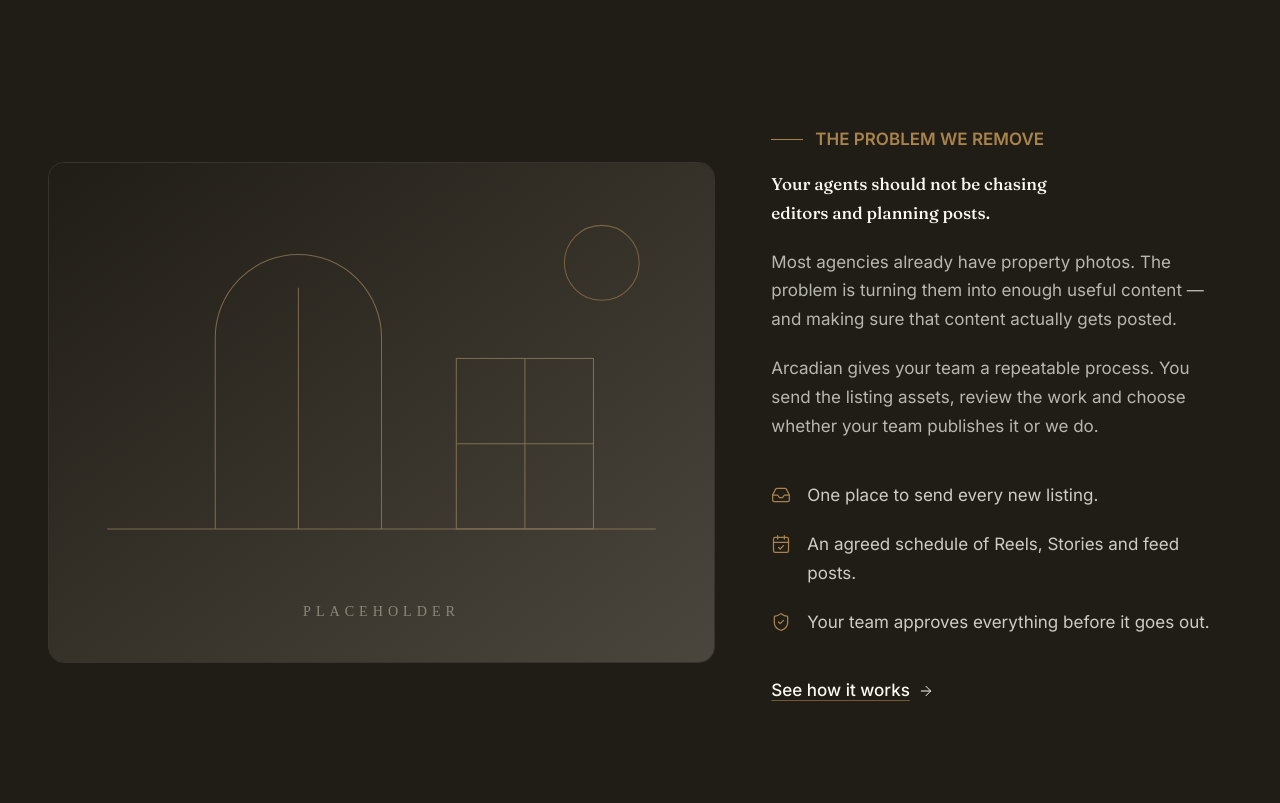
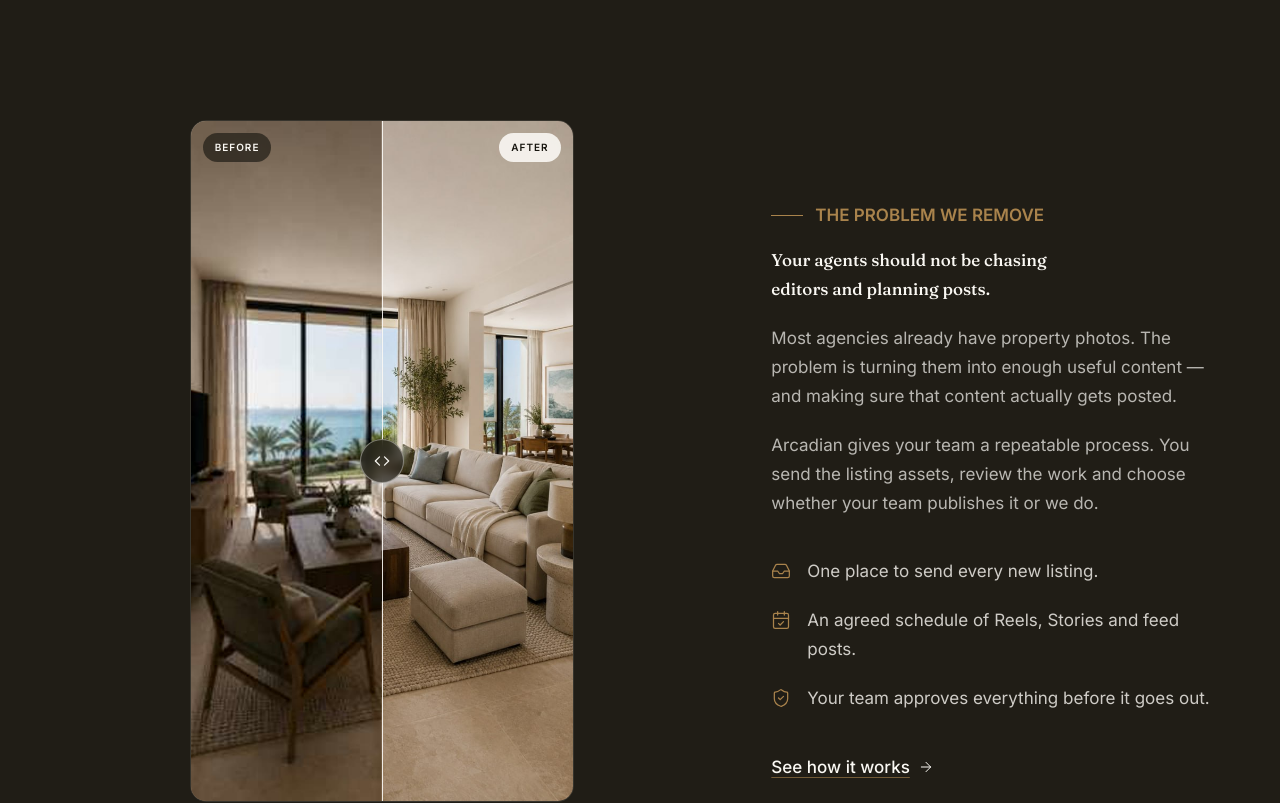
Before and after one commit to volovsekjan/Arcadian, a Next.js app: page / in a window 1280 px wide. Shown: the part 3100-3903 px from the top of the page. Built offline with nearby package versions, Linux system fonts and the light colour scheme.

Commit message:
Add before/after comparison slider to the problem section
- Draggable divider compares the low-quality original photo with the
  enhanced version (touch and keyboard supported)
- Upscale the before image to 720x1280 to match the after image
- Replaces the placeholder spotlight artwork

```diff
--- a/components/sections/Spotlight.tsx
+++ b/components/sections/Spotlight.tsx
@@ -1,8 +1,8 @@
-import Image from "next/image";
 import { ArrowRight, CalendarCheck, Inbox, ShieldCheck } from "lucide-react";
 import { Container } from "@/components/ui/Container";
 import { SectionHeading } from "@/components/ui/SectionHeading";
 import { Button } from "@/components/ui/Button";
+import { BeforeAfterSlider } from "@/components/shared/BeforeAfterSlider";
 import { Reveal } from "@/components/shared/Reveal";
 
 const points = [
@@ -17,16 +17,17 @@ export function Spotlight() {
     <section className="bg-espresso py-24 md:py-32">
       <Container className="grid gap-14 lg:grid-cols-12 lg:items-center">
         <Reveal className="lg:col-span-7">
-          <figure className="relative aspect-[4/3] overflow-hidden rounded-2xl border border-ivory/10">
-            {/* TODO [PLACEHOLDER]: replace with a real portfolio still or short looping video */}
-            <Image
-              src="/images/spotlight.svg"
-              alt="Architectural artwork"
-              fill
-              sizes="(min-width: 1024px) 56vw, 100vw"
-              className="object-cover"
+          <div className="mx-auto w-full max-w-sm">
+            <BeforeAfterSlider
+              before="/images/enhance-before.jpg"
+              after="/images/enhance-after.jpg"
+              beforeAlt="Listing photo before enhancement — dark and low resolution"
+              afterAlt="The same listing photo after photo correction and enhancement"
             />
-          </figure>
+            <p className="mt-4 text-center text-sm text-ivory/60">
+              Drag to compare — the same listing photo, before and after.
+            </p>
+          </div>
         </Reveal>
 
         <Reveal delay={0.1} className="lg:col-span-5">
--- /dev/null
+++ b/components/shared/BeforeAfterSlider.tsx
@@ -0,0 +1,133 @@
+"use client";
+
+import Image from "next/image";
+import { useCallback, useRef, useState } from "react";
+import { ChevronsLeftRight } from "lucide-react";
+
+type BeforeAfterSliderProps = {
+  before: string;
+  after: string;
+  beforeAlt: string;
+  afterAlt: string;
+  /** next/image sizes hint for both layers. */
+  sizes?: string;
+};
+
+/**
+ * Draggable before/after comparison. The "after" image is the base layer;
+ * the "before" image sits on top, clipped to the left of the divider.
+ * Drag anywhere (pointer or touch) or focus the handle and use arrow keys.
+ */
+export function BeforeAfterSlider({
+  before,
+  after,
+  beforeAlt,
+  afterAlt,
+  sizes = "(min-width: 1024px) 384px, 90vw",
+}: BeforeAfterSliderProps) {
+  const [position, setPosition] = useState(50); // divider position, 0–100 (%)
+  const containerRef = useRef<HTMLDivElement>(null);
+  const draggingRef = useRef(false);
+
+  const positionFromClientX = useCallback((clientX: number) => {
+    const rect = containerRef.current?.getBoundingClientRect();
+    if (!rect || rect.width === 0) return;
+    const next = ((clientX - rect.left) / rect.width) * 100;
+    setPosition(Math.min(100, Math.max(0, next)));
+  }, []);
+
+  const onPointerDown = (event: React.PointerEvent<HTMLDivElement>) => {
+    draggingRef.current = true;
+    event.currentTarget.setPointerCapture(event.pointerId);
+    positionFromClientX(event.clientX);
+  };
+
+  const onPointerMove = (event: React.PointerEvent<HTMLDivElement>) => {
+    if (draggingRef.current) positionFromClientX(event.clientX);
+  };
+
+  const endDrag = () => {
+    draggingRef.current = false;
+  };
+
+  const onKeyDown = (event: React.KeyboardEvent<HTMLButtonElement>) => {
+    const step = 5;
+    if (event.key === "ArrowLeft" || event.key === "ArrowDown") {
+      event.preventDefault();
+      setPosition((current) => Math.max(0, current - step));
+    } else if (event.key === "ArrowRight" || event.key === "ArrowUp") {
+      event.preventDefault();
+      setPosition((current) => Math.min(100, current + step));
+    } else if (event.key === "Home") {
+      event.preventDefault();
+      setPosition(0);
+    } else if (event.key === "End") {
+      event.preventDefault();
+      setPosition(100);
+    }
+  };
+
+  return (
+    <div
+      ref={containerRef}
+      onPointerDown={onPointerDown}
+      onPointerMove={onPointerMove}
+      onPointerUp={endDrag}
+      onPointerCancel={endDrag}
+      className="relative aspect-[9/16] w-full cursor-ew-resize select-none overflow-hidden rounded-2xl border border-ivory/10"
+      // pan-y keeps vertical page scrolling working on touch; horizontal
+      // drags are handled by the slider.
+      style={{ touchAction: "pan-y" }}
+    >
+      {/* After — base layer */}
+      <Image src={after} alt={afterAlt} fill sizes={sizes} draggable={false} className="object-cover" />
+
+      {/* Before — clipped to the left of the divider */}
+      <div
+        aria-hidden="true"
+        className="absolute inset-0"
+        style={{ clipPath: `inset(0 ${100 - position}% 0 0)` }}
+      >
+        <Image
+          src={before}
+          alt=""
+          fill
+          sizes={sizes}
+          draggable={false}
+          className="object-cover"
+        />
+      </div>
+      {/* The before layer is aria-hidden (it duplicates the same room); expose
+          its description to AT without rendering a second image. */}
+      <span className="sr-only">{beforeAlt}</span>
+
+      <span className="absolute left-3 top-3 rounded-full bg-espresso/70 px-3 py-1.5 text-[0.625rem] font-semibold uppercase tracking-[0.1em] text-ivory backdrop-blur-sm">
+        Before
+      </span>
+      <span className="absolute right-3 top-3 rounded-full bg-ivory/90 px-3 py-1.5 text-[0.625rem] font-semibold uppercase tracking-[0.1em] text-ink backdrop-blur-sm">
+        After
+      </span>
+
+      {/* Divider + handle */}
+      <div
+        aria-hidden="true"
+        className="absolute inset-y-0 w-px bg-ivory/90"
+        style={{ left: `${position}%` }}
+      />
+      <button
+        type="button"
+        role="slider"
+        aria-label="Compare before and after"
+        aria-valuemin={0}
+        aria-valuemax={100}
+        aria-valuenow={Math.round(position)}
+        aria-valuetext={`${Math.round(position)}% before, ${100 - Math.round(position)}% after`}
+        onKeyDown={onKeyDown}
+        className="absolute top-1/2 flex h-11 w-11 -translate-x-1/2 -translate-y-1/2 items-center justify-center rounded-full border border-ivory/40 bg-espresso/70 text-ivory shadow-lift backdrop-blur-sm transition-colors hover:bg-espresso/90 focus-visible:ring-offset-espresso"
+        style={{ left: `${position}%` }}
+      >
+        <ChevronsLeftRight className="h-5 w-5" strokeWidth={1.5} aria-hidden="true" />
+      </button>
+    </div>
+  );
+}
```
Also changed, not shown: public/images/enhance-after.jpg (added), public/images/enhance-before.jpg (added).
